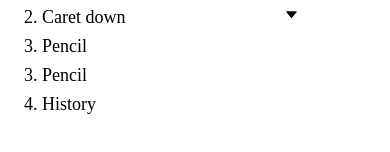
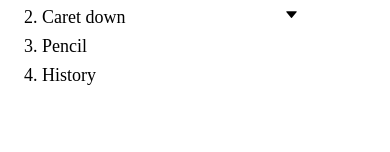
Before and after one commit to VishalRathoreSM/reactNativeTraining, a React Native app: screen / in a window 390 px wide. Shown: the part 466-618 px from the top of the page. Built offline with nearby package versions, Linux system fonts and the light colour scheme.

Commit message:
quick fix

```diff
--- a/src/components/playing-with-fonts-exercise/playing-with-fonts.js
+++ b/src/components/playing-with-fonts-exercise/playing-with-fonts.js
@@ -8,12 +8,6 @@ const {pencil: pencilIcon, history: historyIcon} = customIcons;
 const icons = [
   {text: '1. Caret up', name: 'caretup', customIcon: false},
   {text: '2. Caret down', name: 'caretdown', customIcon: false},
-  {
-    text: '3. Pencil',
-    fontFamily: pencilIcon.fontFamily,
-    content: pencilIcon.content,
-    customIcon: true,
-  },
   {
     text: '3. Pencil',
     fontFamily: pencilIcon.fontFamily,
```
